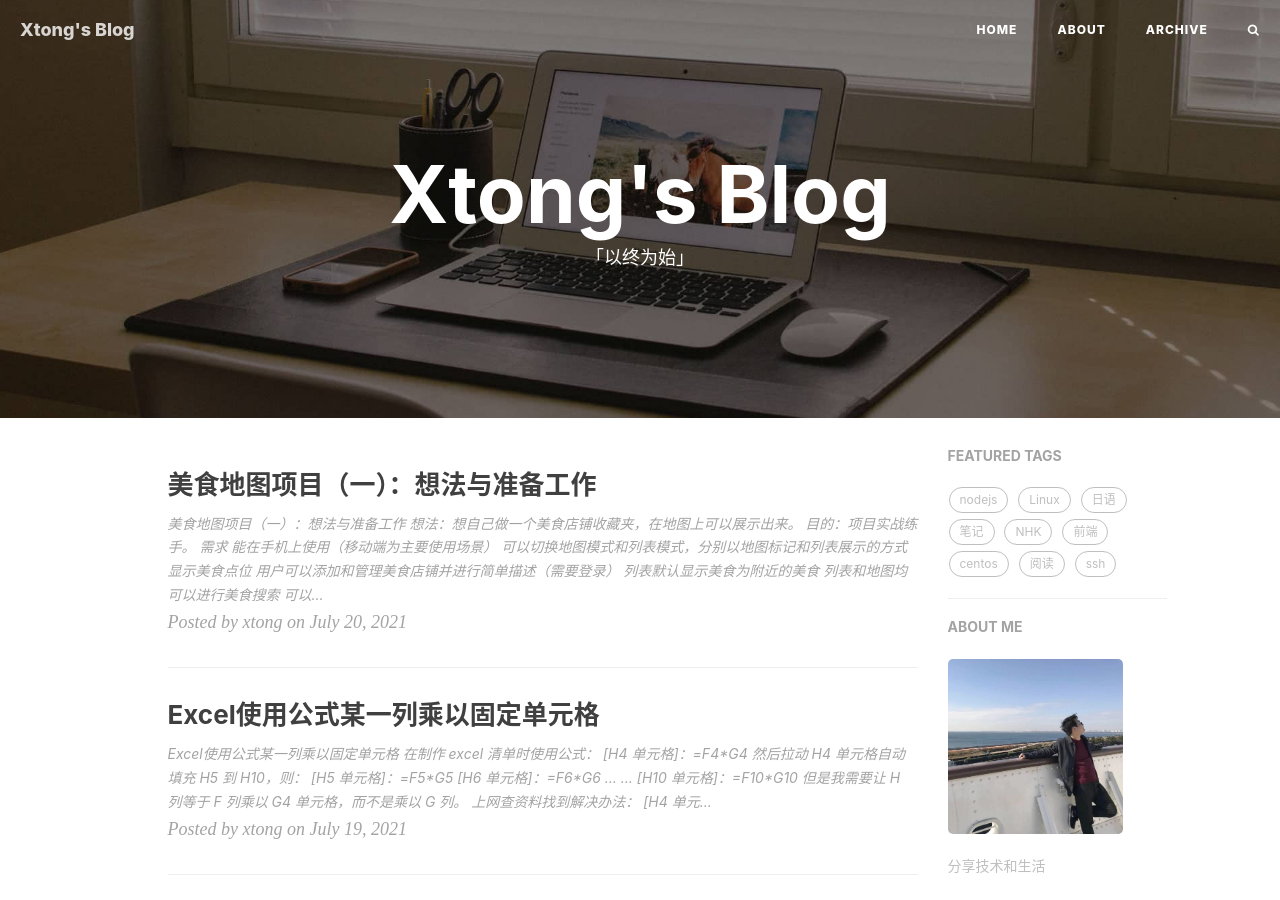
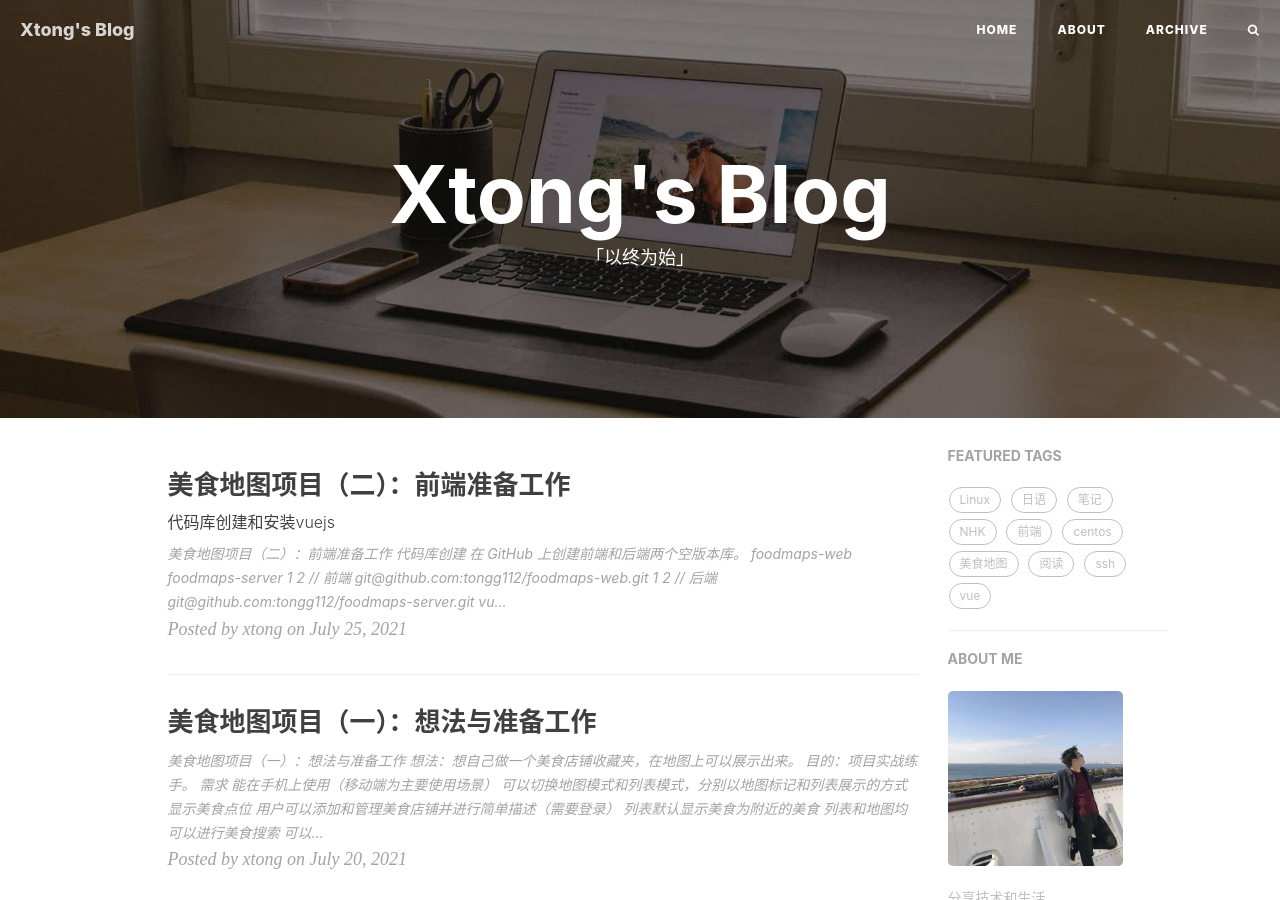
Before and after one commit to tongg112/tongg112.github.io, a Jekyll site: the page built from index.html, in a window 1280 px wide and 900 px high. Built offline with Jekyll 4.4.1, drawn with Linux system fonts in a browser that asks for light colours; nearby versions of some CDN libraries; the list of posts is cut into pages by our own code; comment, search, counter and statistics services are not loaded; some of the changed text lies outside the part shown.

Commit message:
美食地图2

````diff
--- a/_posts/2021-07-20-foodmap-1.md
+++ b/_posts/2021-07-20-foodmap-1.md
@@ -5,7 +5,7 @@ subtitle: ""
 author: xtong
 date:   2021-07-20 21:22:52 +0800
 catalog: true
-tags: [前端, nodejs]
+tags: [美食地图]
 header-img: "img/post-bg-node.png"
 comments: true
 ---
--- /dev/null
+++ b/_posts/2021-07-25-foodmap-2.md
@@ -0,0 +1,112 @@
+---
+layout: post
+title:  "美食地图项目（二）：前端准备工作"
+subtitle: "代码库创建和安装vuejs"
+author: xtong
+date:   2021-07-25 21:22:52 +0800
+catalog: true
+tags: [美食地图, 前端, vue]
+header-img: "img/post-bg-node.png"
+comments: true
+---
+# 美食地图项目（二）：前端准备工作
+
+## 代码库创建
+
+在 GitHub 上创建前端和后端两个空版本库。
+- foodmaps-web
+- foodmaps-server
+
+```
+// 前端
+git@github.com:tongg112/foodmaps-web.git
+```
+
+```
+// 后端
+git@github.com:tongg112/foodmaps-server.git
+```
+
+## vuejs安装
+前端框架使用 vuejs，安装过程如下。
+### nodejs开发环境安装
+
+> nodejs官网：https://nodejs.org/zh-cn/
+
+安装完成后在命令行窗口输入以下命令查看版本
+
+```
+node -v
+npm -v
+```
+## vue安装
+首先安装vue-cli工具。
+
+> vue-cli官网：https://cli.vuejs.org/zh/
+
+在命令行窗口输入：
+
+```
+npm install -g @vue/cli
+```
+
+在代码目录创建vue项目:
+
+```
+# 创建项目foodmaps-web
+vue create foodmaps-web
+# 进入foodmaps-web目录
+cd foodmaps-web
+# 运行vue项目
+npm run serve
+```
+
+根据命令行窗口中的地址访问vue项目默认页面。
+> 也可以运行 `vue ui` 命令，可以使用 vue 提供的图形化界面创建和管理项目。
+
+## git代码库推送
+
+通过上面命令创建的vue项目，会自动生成.gitignore文件（不必手动创建了）
+
+```
+.DS_Store
+node_modules
+/dist
+
+
+# local env files
+.env.local
+.env.*.local
+
+# Log files
+npm-debug.log*
+yarn-debug.log*
+yarn-error.log*
+pnpm-debug.log*
+
+# Editor directories and files
+.idea
+.vscode
+*.suo
+*.ntvs*
+*.njsproj
+*.sln
+*.sw?
+
+```
+
+直接根据github的提示推送新仓库
+
+```
+git init
+git add .
+git commit -m "first commit"
+git branch -M main
+git remote add origin git@github.com:tongg112/foodmaps-web.git
+git push -u origin main
+```
+
+这里的main分支就是原来的master分支，github把master改成了main，参考：https://github.com/github/renaming
+
+# 参考资料
+- [Vue-Cli 使用图形化界面](https://cli.vuejs.org/zh/guide/creating-a-project.html#%E4%BD%BF%E7%94%A8%E5%9B%BE%E5%BD%A2%E5%8C%96%E7%95%8C%E9%9D%A2)
````
